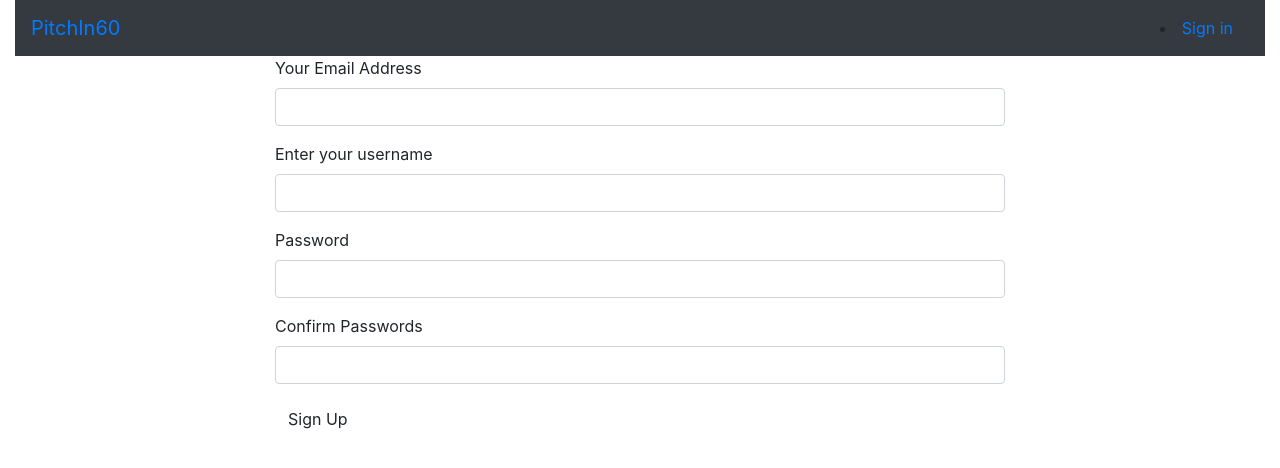
After one commit to MugeraH/60-seconds, a Flask app: template app/templates/auth/register.html in a window 1280 px wide. The commit adds this page. Shown: the top 468 px of the page. Run offline with Flask 2, Linux system fonts and the light colour scheme; the template is opened without the code that fills it: values that come from a table or form of the project are taken from there, others are empty; some libraries are stand-ins or nearby versions.

Commit message:
setting up registration and login forms

```diff
--- a/app/auth/__init__.py
+++ b/app/auth/__init__.py
@@ -2,4 +2,4 @@ from flask import Blueprint
 
 auth = Blueprint('auth',__name__)
 
-from . import views
+from . import views,forms
--- /dev/null
+++ b/app/auth/forms.py
@@ -0,0 +1,28 @@
+from flask_wtf import FlaskForm
+from wtforms import StringField,PasswordField,SubmitField,BooleanField,ValidationError
+from wtforms.validators import Required,Email,EqualTo
+from ..models import User
+
+
+
+class LoginForm(FlaskForm):
+    email = StringField('Your Email Address',validators=[Required(),Email()])
+    password = PasswordField('Password',validators =[Required()])
+    remember = BooleanField('Remember me')
+    submit = SubmitField('Sign In')
+
+class RegistrationForm(FlaskForm):
+    email = StringField('Your Email Address',validators=[Required(),Email()])
+    username = StringField('Enter your username',validators = [Required()])
+    password = PasswordField('Password',validators = [Required(), EqualTo('password_confirm',message = 'Passwords must match')])
+    password_confirm = PasswordField('Confirm Passwords',validators = [Required()])
+    submit = SubmitField('Sign Up')
+
+
+    def validate_email(self,data_field):
+            if User.query.filter_by(email =data_field.data).first():
+                raise ValidationError('There is an account with that email')
+
+    def validate_username(self,data_field):
+        if User.query.filter_by(username = data_field.data).first():
+            raise ValidationError('That username is taken')
--- /dev/null
+++ b/app/templates/auth/register.html
@@ -0,0 +1,11 @@
+{% extends 'base.html'%} {% import 'bootstrap/wtf.html' as wtf%} {% block
+content %}
+<div class="container">
+  <div class="row">
+    <div class="col-md-2"></div>
+    <div class="col-md-8">{{wtf.quick_form(registration_form)}}</div>
+    <div class="col-md-2"></div>
+  </div>
+</div>
+
+{% endblock%}
--- a/app/templates/base.html
+++ b/app/templates/base.html
@@ -20,6 +20,8 @@
     {{ fontawesome_html() }}
   </head>
   <body class="container-fluid">
-    {% block content %} {% endblock%}
+    {%block navbar%} {% include 'navbar.html'%} {%endblock%}
+    {% block content %}
+    {% endblock%}
   </body>
 </html>
--- /dev/null
+++ b/app/templates/navbar.html
@@ -0,0 +1,43 @@
+<div class="container-fluid p-0">
+  {% block styles %}
+  <link
+    rel="stylesheet"
+    href="{{url_for('static',filename='css/navbar.css')}}"
+  />
+  {% endblock %}
+
+  <div class="navbar bg-dark" style="display: flex">
+    <div class="nav-logo">
+      <a class="navbar-brand" href="/"> PitchIn60 </a>
+    </div>
+    <div class="nav-link">
+      {% if current_user.is_authenticated %}
+      <li>
+        <a href="{{url_for('main.profile',uname=current_user.username)}}"
+          >Profile</a >
+      </li>
+      <li><a href="{{url_for('auth.logout')}}">Sign out</a></li>
+      {% else %}
+      <li><a href="{{url_for('auth.login')}}">Sign in</a></li>
+      {%endif%}
+    </div>
+  </div>
+</div>
+
+<!-- <div class="navbar navbar-inverse" role="navigation">
+  <div class="container-fluid">
+    <div class="navbar-header">
+
+    </div>
+    <div class="navbar-collapse collapse">
+      <ul class="nav navbar-nav">
+        <li><a href="/">Home</a></li>
+        <li><a href="/">Home</a></li>
+      </ul>
+      <ul class="nav navbar-nav navbar-right">
+        <li>hughes</li>
+
+      </ul>
+    </div>
+  </div>
+</div> -->
--- a/config.py
+++ b/config.py
@@ -1,6 +1,7 @@
 import os
 
 class Config:
+    SECRET_KEY = os.environ.get('SECRET_KEY')
     SQLALCHEMY_DATABASE_URI = 'postgresql+psycopg2://mugera:Mugbwo9856@localhost/pitches'
 
 
```
Also changed, not shown: app/auth/views.py (+34 -3 lines), app/models.py (+5 -2 lines), app/templates/auth/login.html (+27 -1 lines), 1 other file.
